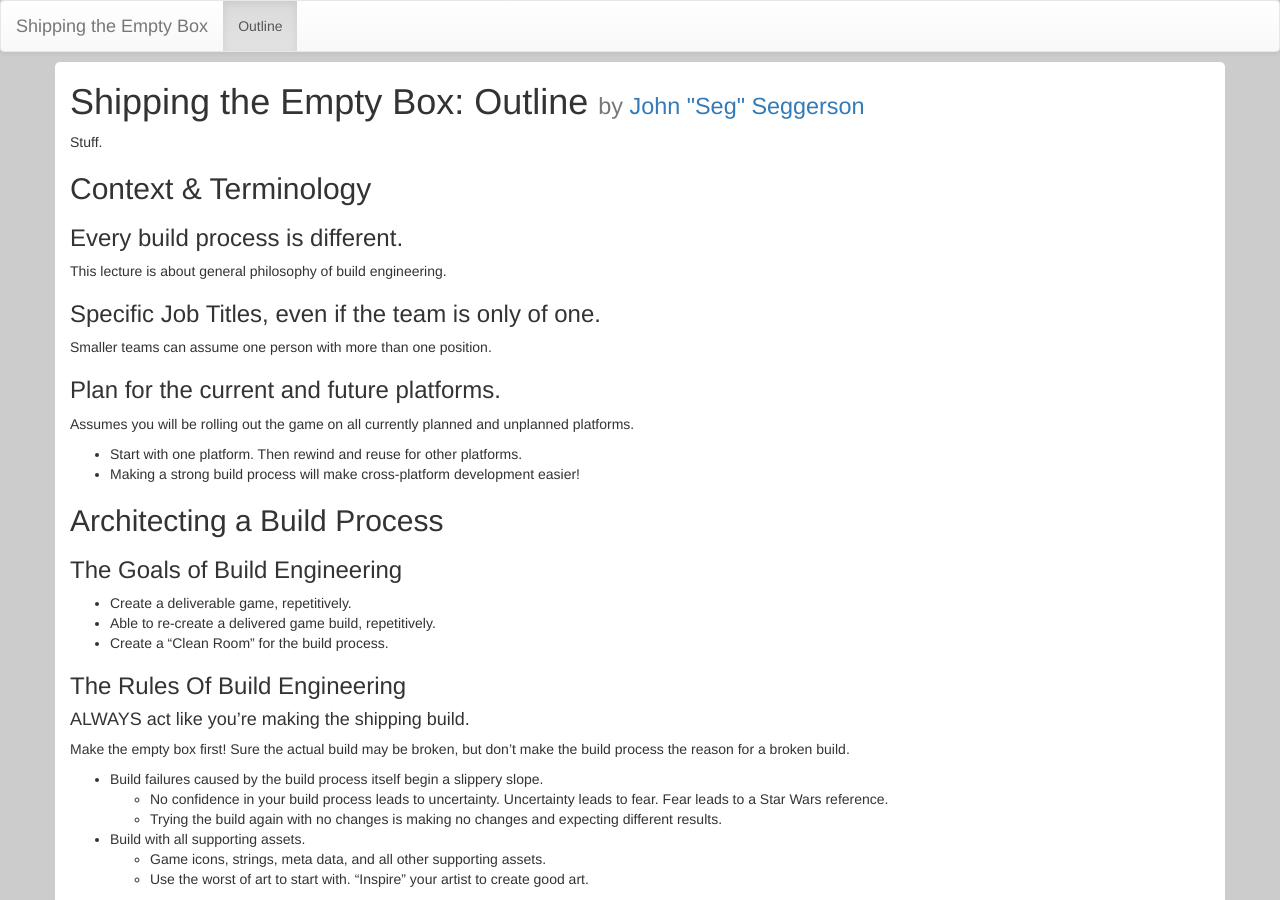
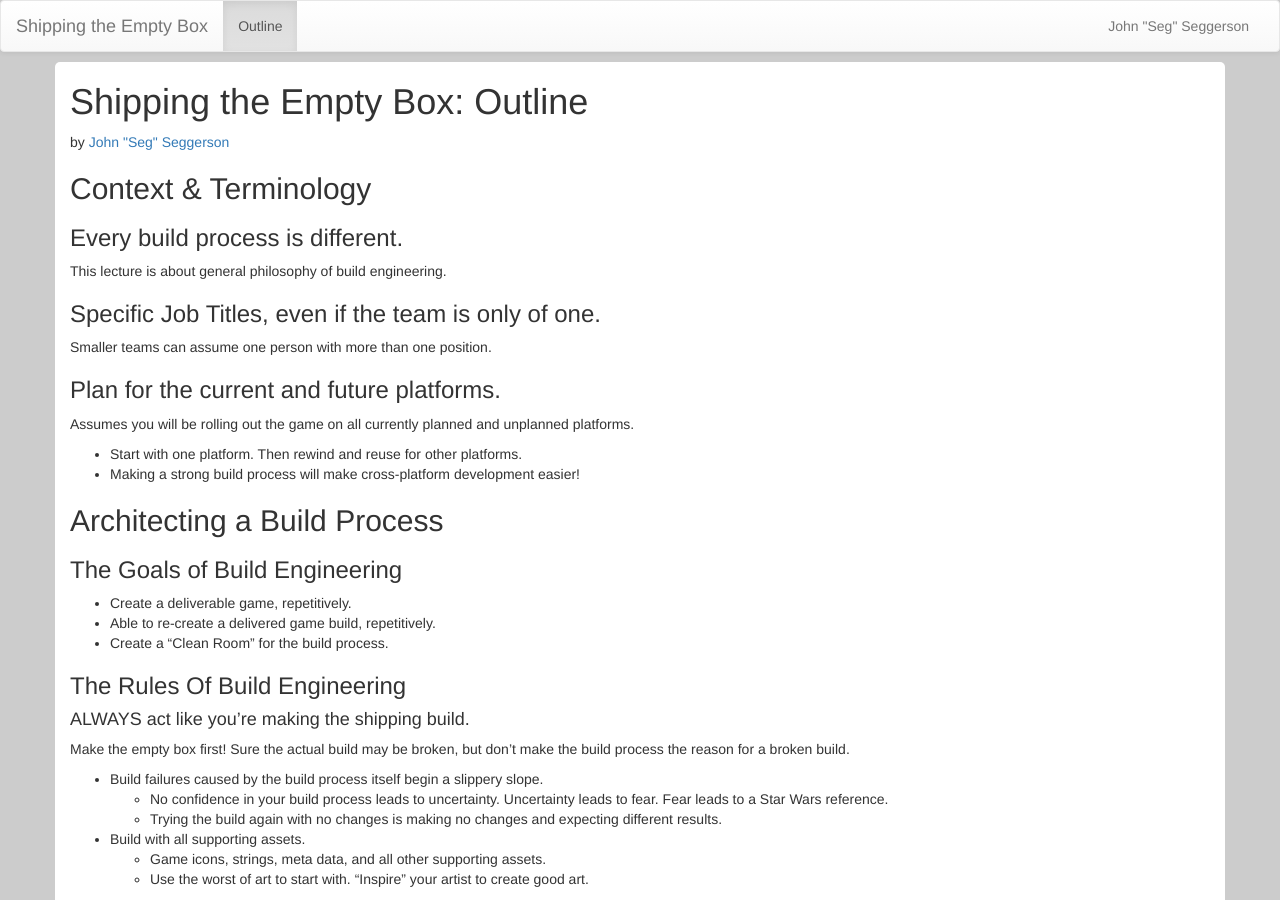
Before and after one commit to TheSeg/ShippingTheEmptyBox, a Jekyll site: the page built from outline.html, in a window 1280 px wide and 900 px high. Built offline with Jekyll 4.4.1, drawn with Linux system fonts in a browser that asks for light colours; nearby versions of some CDN libraries; Markdown is read by kramdown in place of the engine named in the settings.

Commit message:
* Outline: Fixing description. * Navigation: Adding Seg's website link.

```diff
--- a/_includes/nav.html
+++ b/_includes/nav.html
@@ -13,6 +13,9 @@
       <ul class="nav navbar-nav">
         <li {% if page.name == "outline.html" %}class="active"{% endif %}><a href="{{site.baseurl}}outline/">Outline</a></li>
       </ul>
+      <ul class="nav navbar-nav navbar-right">
+        <li><a href="http://theseg.github.io/">John "Seg" Seggerson</a></li>
+      </ul>
     </div>
   </div>
 </nav>
--- a/outline.html
+++ b/outline.html
@@ -3,8 +3,8 @@ layout: default
 title: Shipping the Empty Box - Outline
 ---
 
-<h1>Shipping the Empty Box: Outline <small>by <a href="http://theseg.github.io/">John "Seg" Seggerson</a></small></h1>
-<p>Stuff.</p>
+<h1>Shipping the Empty Box: Outline</h1>
+<p>by <a href="http://theseg.github.io/">John "Seg" Seggerson</a></p>
   <h2>Context &amp; Terminology</h2>
     <h3>Every build process is different.</h3>
       <p>This lecture is about general philosophy of build engineering.</p>
```
